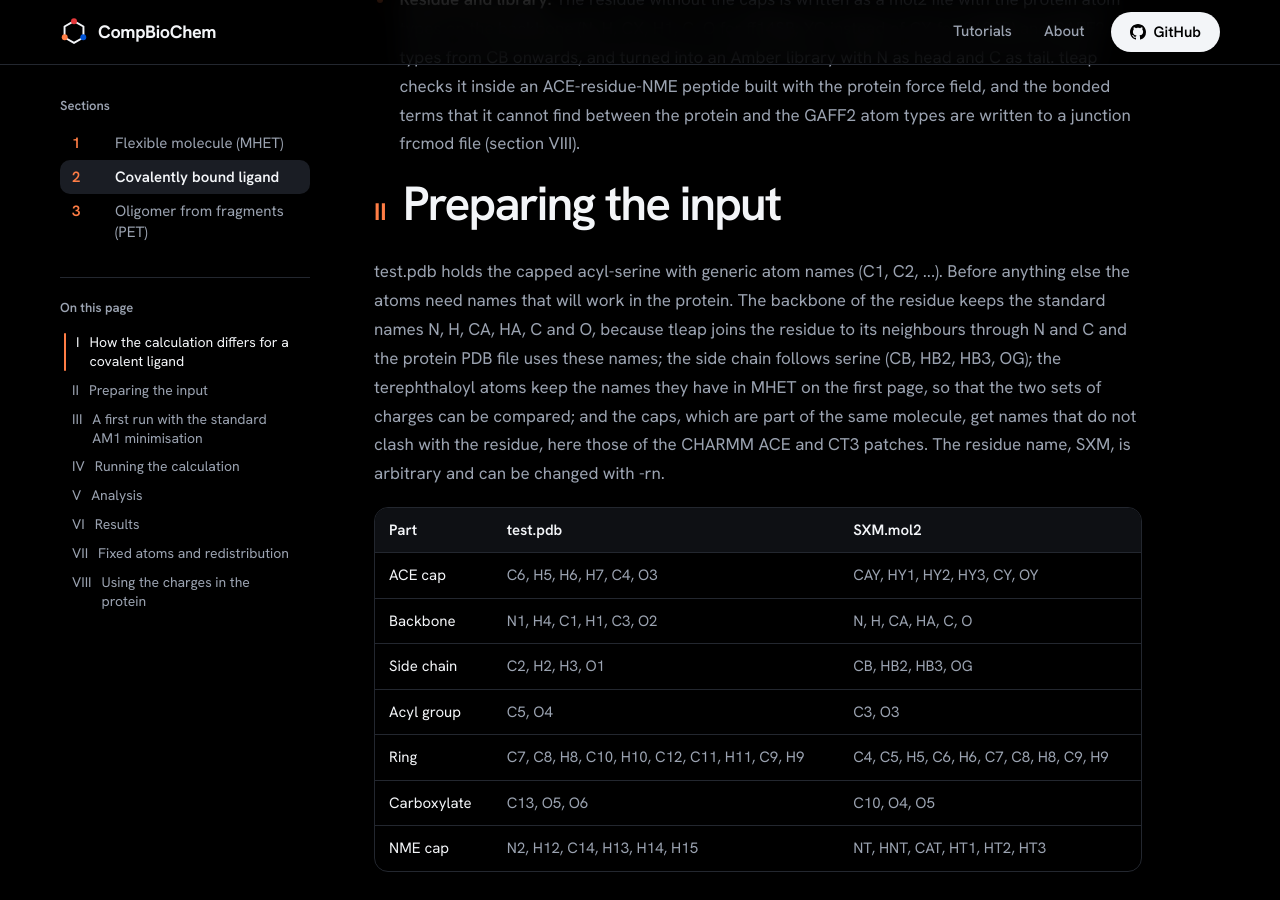
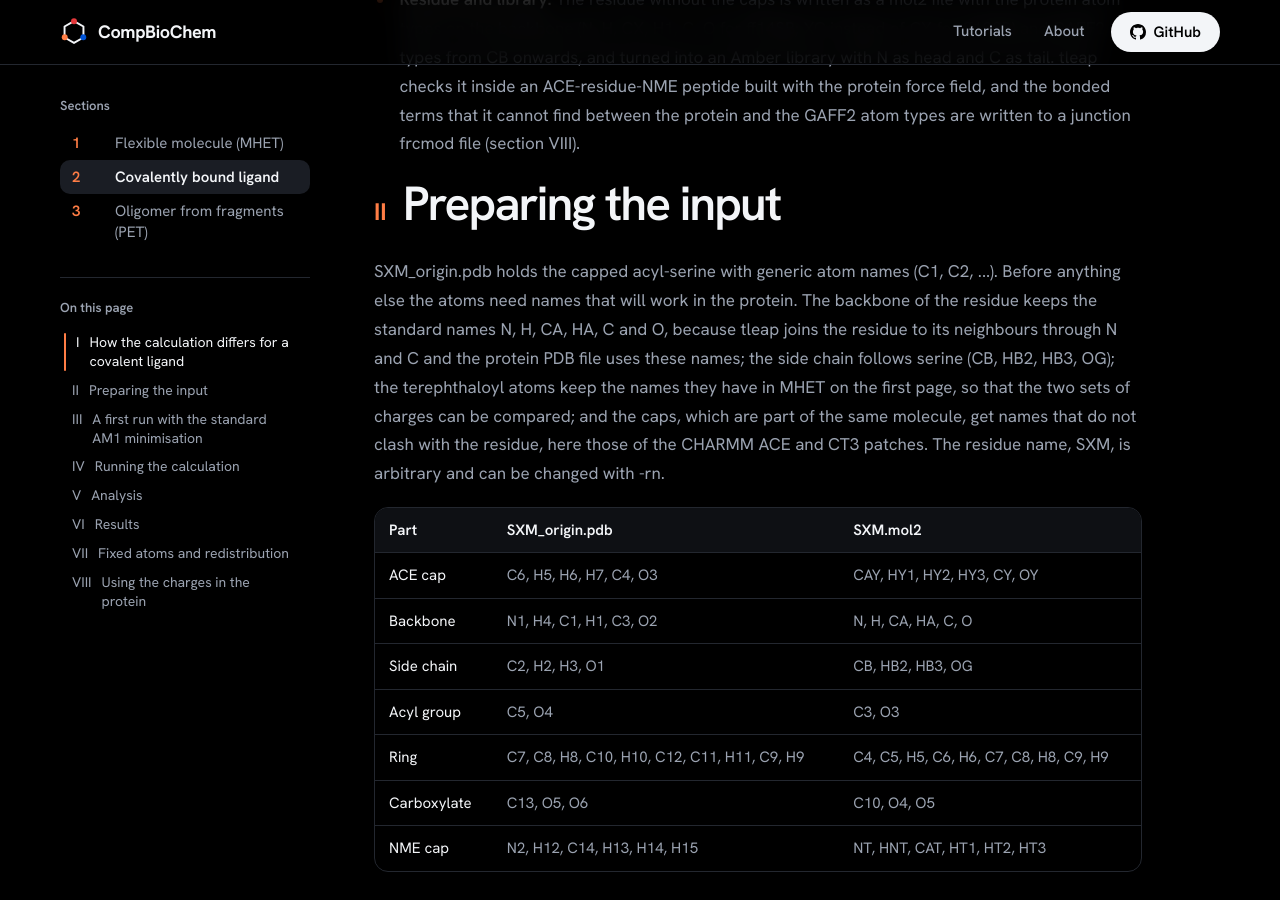
Before and after one commit to arvpinto/abcg2_charges_multi, a Jekyll site: the page built from covalent_ligand.md, in a window 1280 px wide and 900 px high, scrolled down 2124 px. Built offline with Jekyll 4.4.1, drawn with Linux system fonts in a browser that asks for light colours; our own code applies the rules of GitHub Pages for plain Markdown files; some of the changed text lies outside the part shown.

Commit message:
Update covalent_ligand.md

```diff
--- a/covalent_ligand.md
+++ b/covalent_ligand.md
@@ -6,7 +6,7 @@
 | :--- | :--- |
 | <a href="abcg2_covalent_charges.py">abcg2_covalent_charges.py</a> | Conformer-averaged charges of the capped residue with fixed cap charges, residue mol2, frcmod files and Amber library |
 | <a href="abcg2_analysis.py">abcg2_analysis.py</a> | Figures (600 dpi) and a Markdown report, as on the first page |
-| <a href="example/covalent/test.pdb">example/covalent/test.pdb</a> | Capped acyl-serine as provided (generic atom names) |
+| <a href="example/covalent/SXM_origin.pdb">example/covalent/SXM_origin.pdb</a> | Capped acyl-serine as provided (generic atom names) |
 | <a href="example/covalent/SXM.mol2">example/covalent/SXM.mol2</a> | The same structure with the atom names used here, the input of the script |
 | <a href="https://github.com/arvpinto/abcg2_charges_multi/tree/main/example/covalent/SXM_abcg2" target="_blank">example/covalent/SXM_abcg2/</a> | Complete output of the run shown below |
 | <a href="https://github.com/arvpinto/abcg2_charges_multi/tree/main/example/covalent/SXM_analysis" target="_blank">example/covalent/SXM_analysis/</a> | Figures and report from abcg2_analysis.py |
@@ -25,9 +25,9 @@
 
 <h2> <p align="center"> <b>II - Preparing the input</b> </p></h2>
 
-<p align="justify">test.pdb holds the capped acyl-serine with generic atom names (C1, C2, ...). Before anything else the atoms need names that will work in the protein. The backbone of the residue keeps the standard names N, H, CA, HA, C and O, because tleap joins the residue to its neighbours through N and C and the protein PDB file uses these names; the side chain follows serine (CB, HB2, HB3, OG); the terephthaloyl atoms keep the names they have in MHET on the first page, so that the two sets of charges can be compared; and the caps, which are part of the same molecule, get names that do not clash with the residue, here those of the CHARMM ACE and CT3 patches. The residue name, SXM, is arbitrary and can be changed with -rn.</p>
+<p align="justify">SXM_origin.pdb holds the capped acyl-serine with generic atom names (C1, C2, ...). Before anything else the atoms need names that will work in the protein. The backbone of the residue keeps the standard names N, H, CA, HA, C and O, because tleap joins the residue to its neighbours through N and C and the protein PDB file uses these names; the side chain follows serine (CB, HB2, HB3, OG); the terephthaloyl atoms keep the names they have in MHET on the first page, so that the two sets of charges can be compared; and the caps, which are part of the same molecule, get names that do not clash with the residue, here those of the CHARMM ACE and CT3 patches. The residue name, SXM, is arbitrary and can be changed with -rn.</p>
 
-| Part | test.pdb | SXM.mol2 |
+| Part | SXM_origin.pdb | SXM.mol2 |
 | :--- | :--- | :--- |
 | ACE cap | C6, H5, H6, H7, C4, O3 | CAY, HY1, HY2, HY3, CY, OY |
 | Backbone | N1, H4, C1, H1, C3, O2 | N, H, CA, HA, C, O |
```
